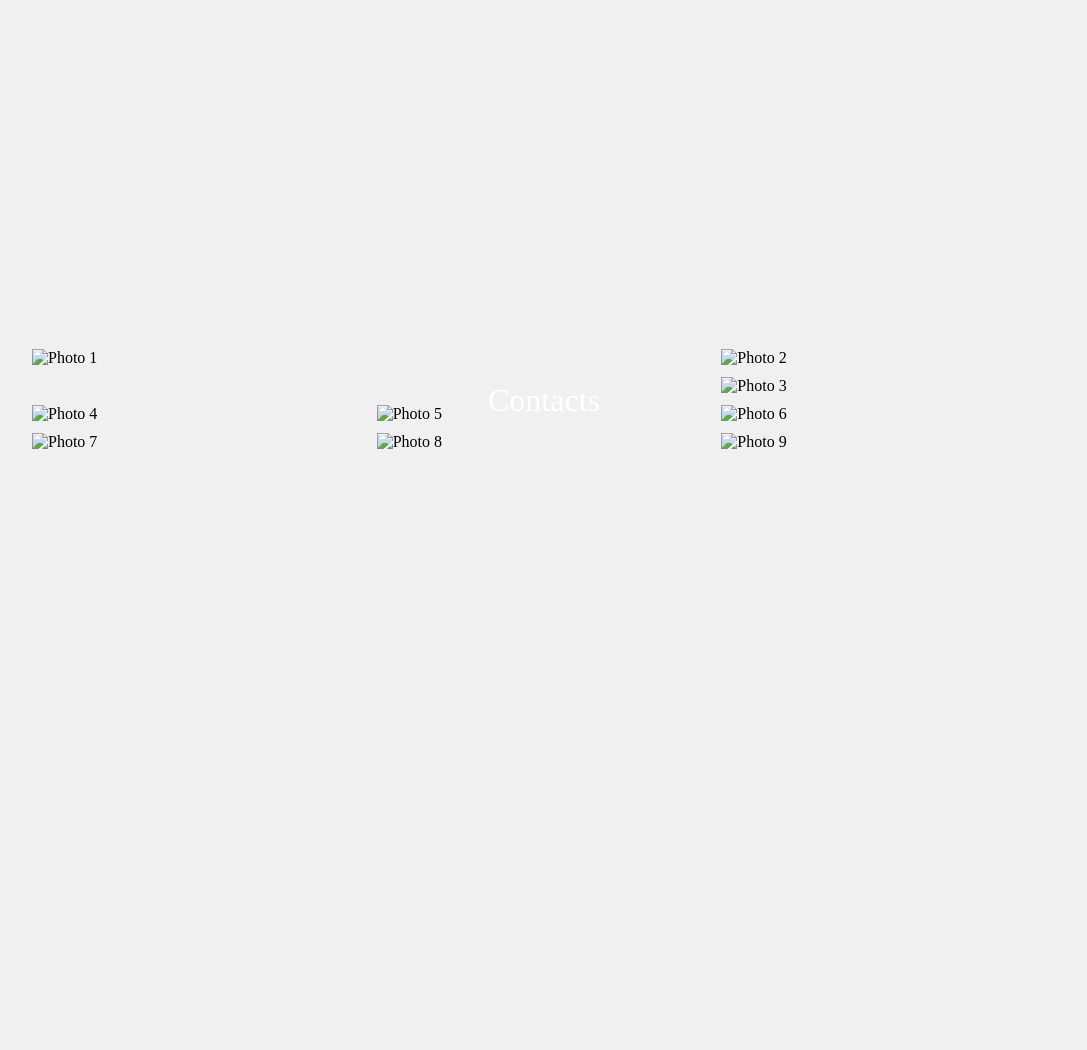
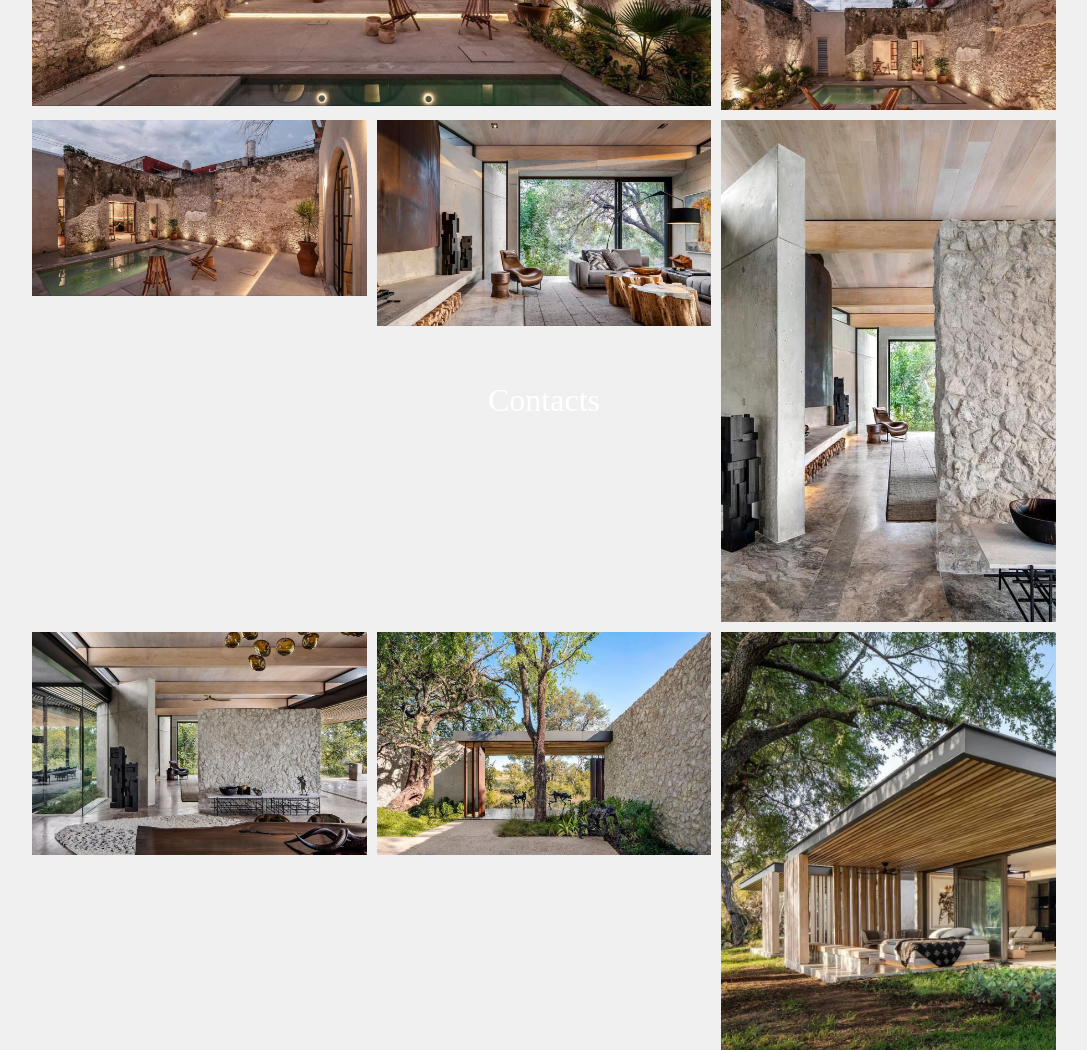
Before and after one commit to tim4ikbo/tim4ikbo.github.io, a plain HTML site: page index.html in a window 1280 px wide. Shown: the whole page, without its empty margins (96-1183 px from the left). Before the commit the page ends 800 px from the top, so only its background shows below. Drawn offline with Linux system fonts and the light colour scheme.

Commit message:
Update index.html

```diff
--- a/index.html
+++ b/index.html
@@ -42,15 +42,15 @@
 <body>
     <div class="container">
         <div class="grid">
-            <img src="photo1.jpg" alt="Photo 1" style="grid-column: span 2; grid-row: span 2;">
-            <img src="photo2.jpg" alt="Photo 2">
-            <img src="photo3.jpg" alt="Photo 3">
-            <img src="photo4.jpg" alt="Photo 4">
-            <img src="photo5.jpg" alt="Photo 5">
-            <img src="photo6.jpg" alt="Photo 6">
-            <img src="photo7.jpg" alt="Photo 7">
-            <img src="photo8.jpg" alt="Photo 8">
-            <img src="photo9.jpg" alt="Photo 9">
+            <img src="IMAGE 2024-11-12 09:09:18.jpg" alt="Photo 1" style="grid-column: span 2; grid-row: span 2;">
+            <img src="IMAGE 2024-11-12 09:09:40.jpg" alt="Photo 2">
+            <img src="IMAGE 2024-11-12 09:09:46.jpg" alt="Photo 3">
+            <img src="IMAGE 2024-11-12 09:09:48.jpg" alt="Photo 4">
+            <img src="IMAGE 2024-11-12 09:09:50.jpg" alt="Photo 5">
+            <img src="IMAGE 2024-11-12 09:09:52.jpg" alt="Photo 6">
+            <img src="IMAGE 2024-11-12 09:09:54.jpg" alt="Photo 7">
+            <img src="IMAGE 2024-11-12 09:09:56.jpg" alt="Photo 8">
+            <img src="IMAGE 2024-11-12 09:09:58.jpg" alt="Photo 9">
         </div>
         <div class="text-overlay">Contacts</div>
     </div>
```
